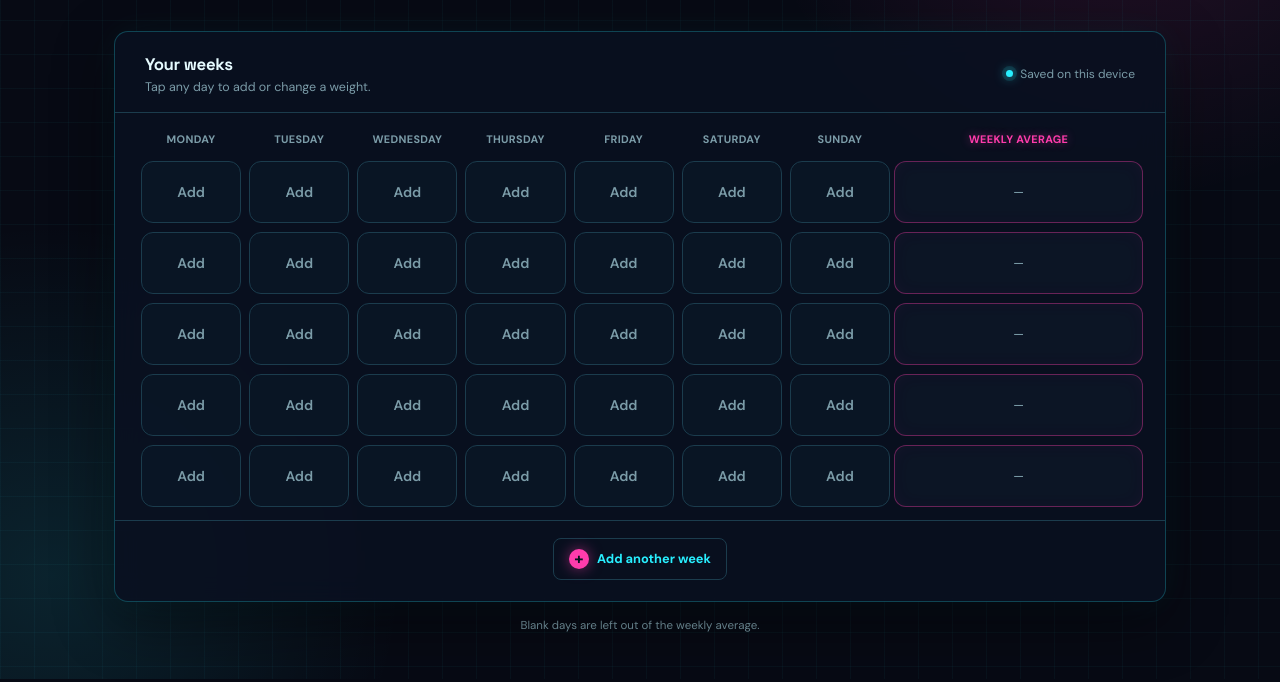
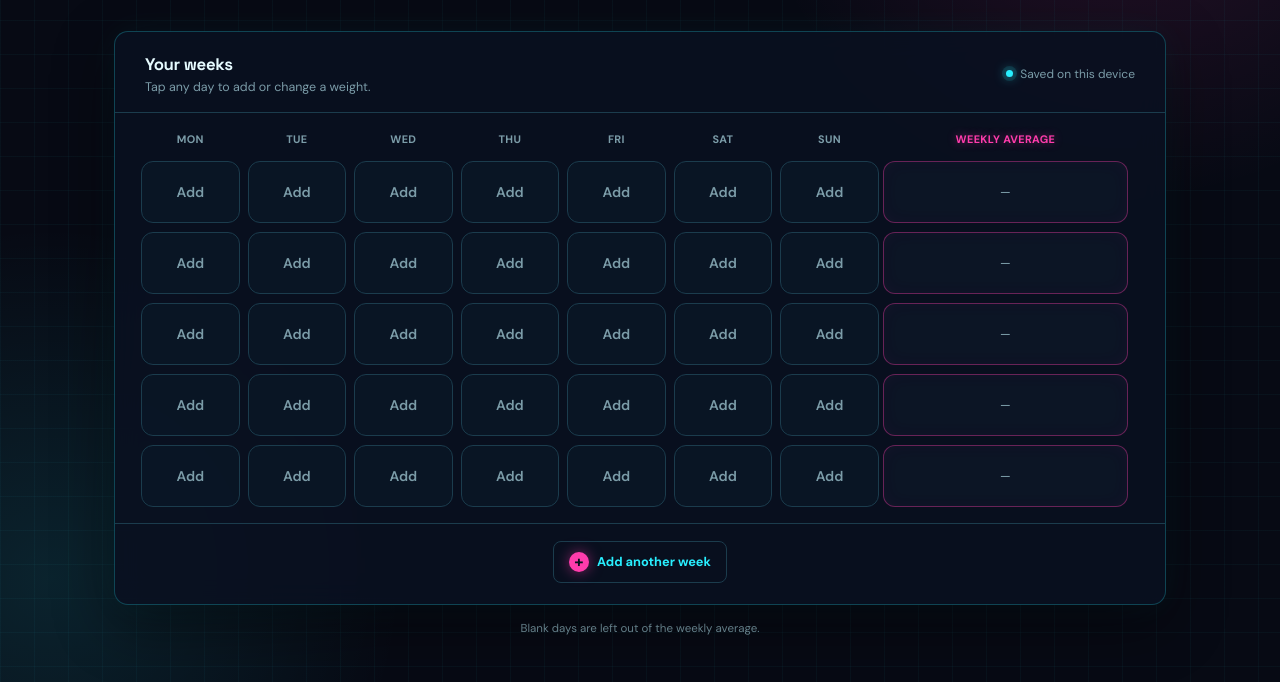
Before and after one commit to AdamTempletonTriathlete/trckr, a plain HTML site: page index.html in a window 1280 px wide. Shown: the part 184-866 px from the top of the page. Drawn offline with Linux system fonts and the light colour scheme.

Commit message:
A few styling changes.

```diff
--- a/index.html
+++ b/index.html
@@ -241,9 +241,11 @@
       }
 
       .table-scroll {
-        overflow-x: auto;
+        height: 410px;
+        overflow: auto;
         padding: 0 clamp(10px, 2vw, 22px) 4px;
         scrollbar-color: var(--accent) transparent;
+        scrollbar-gutter: stable;
       }
 
       table {
@@ -540,6 +542,10 @@
           padding-top: 22px;
         }
 
+        .table-scroll {
+          height: 375px;
+        }
+
         table {
           min-width: 0;
         }
@@ -683,13 +689,13 @@
           <table>
             <thead>
               <tr>
-                <th scope="col">Monday</th>
-                <th scope="col">Tuesday</th>
-                <th scope="col">Wednesday</th>
-                <th scope="col">Thursday</th>
-                <th scope="col">Friday</th>
-                <th scope="col">Saturday</th>
-                <th scope="col">Sunday</th>
+                <th scope="col">Mon</th>
+                <th scope="col">Tue</th>
+                <th scope="col">Wed</th>
+                <th scope="col">Thu</th>
+                <th scope="col">Fri</th>
+                <th scope="col">Sat</th>
+                <th scope="col">Sun</th>
                 <th scope="col">Weekly average</th>
               </tr>
             </thead>
```
